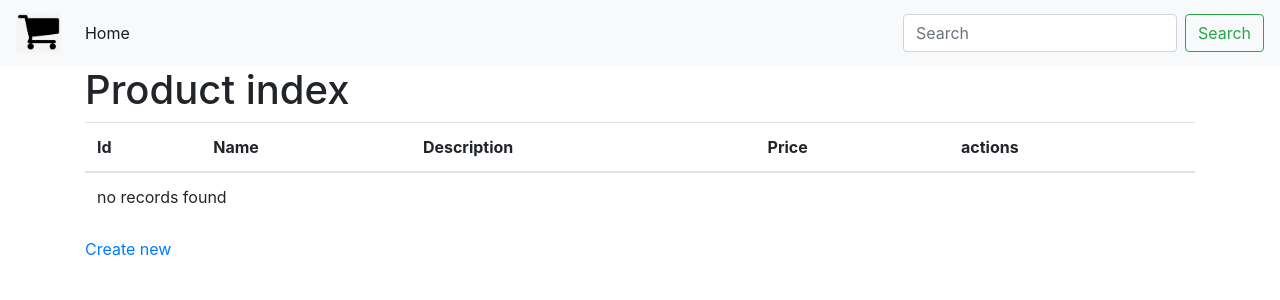
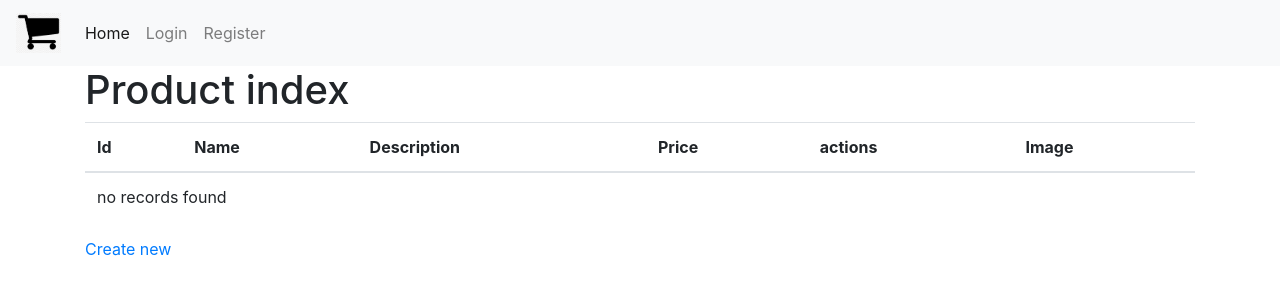
Before and after one commit to juansleonc/catalog, a Symfony app: template templates/product/index.html.twig in a window 1280 px wide. Shown: the top 300 px of the page. Run offline with Twig, Linux system fonts and the light colour scheme; the template is opened without the code that fills it, so the values that code supplies are empty; some libraries are stand-ins or nearby versions.

Commit message:
Add image to product

```diff
--- a/composer.json
+++ b/composer.json
@@ -29,7 +29,8 @@
         "symfony/var-dumper": "4.3.*",
         "symfony/web-link": "4.3.*",
         "symfony/web-server-bundle": "4.3.*",
-        "symfony/yaml": "4.3.*"
+        "symfony/yaml": "4.3.*",
+        "vich/uploader-bundle": "^1.10"
     },
     "require-dev": {
         "symfony/debug-pack": "*",
--- a/config/bundles.php
+++ b/config/bundles.php
@@ -15,4 +15,5 @@ return [
     Symfony\Bundle\MakerBundle\MakerBundle::class => ['dev' => true],
     Symfony\Bundle\WebServerBundle\WebServerBundle::class => ['dev' => true],
     FOS\UserBundle\FOSUserBundle::class => ['all' => true],
+    Vich\UploaderBundle\VichUploaderBundle::class => ['all' => true],
 ];
--- a/src/Controller/CategoryController.php
+++ b/src/Controller/CategoryController.php
@@ -13,7 +13,7 @@ use Sensio\Bundle\FrameworkExtraBundle\Configuration\IsGranted;
 
 /**
  * @Route("/category")
- * @IsGranted("ROLE_ADMIN")
+ * @IsGranted("ROLE_USER")
  */
 class CategoryController extends AbstractController
 {
--- a/src/Form/ProductType.php
+++ b/src/Form/ProductType.php
@@ -8,6 +8,7 @@ use Symfony\Bridge\Doctrine\Form\Type\EntityType;
 use Symfony\Component\Form\AbstractType;
 use Symfony\Component\Form\FormBuilderInterface;
 use Symfony\Component\OptionsResolver\OptionsResolver;
+use Vich\UploaderBundle\Form\Type\VichImageType;
 
 class ProductType extends AbstractType
 {
@@ -21,6 +22,7 @@ class ProductType extends AbstractType
                 'class' => Category::class,
                 'choice_label' => 'name'
             ])
+            ->add('imageFile', VichImageType::class)
         ;
     }
 
--- a/templates/base.html.twig
+++ b/templates/base.html.twig
@@ -20,13 +20,25 @@
                     <li class="nav-item active">
                         <a class="nav-link" href="{{ path('home') }}">Home <span class="sr-only">(current)</span></a>
                     </li>
-                    {% if is_granted("ROLE_ADMIN") %}
+                    {% if is_granted("ROLE_USER") %}
                     <li class="nav-item">
-                        <a class="nav-link" href="{{ path('product_index') }}">Productos</a>
+                        <a class="nav-link" href="{{ path('product_index') }}">Products</a>
                     </li>
                     <li class="nav-item">
-                        <a class="nav-link" href="{{ path('category_index') }}">Categorias</a>
+                        <a class="nav-link" href="{{ path('category_index') }}">Categoris</a>
                     </li>
+                    {% endif %}
+                    {% if not is_granted("IS_AUTHENTICATED_FULLY") %}
+                        <li class="nav-item">
+                            <a class="nav-link" href="{{ path('fos_user_security_login') }}">Login</a>
+                        </li>
+                        <li class="nav-item">
+                            <a class="nav-link" href="{{ path('fos_user_registration_register') }}">Register</a>
+                        </li>
+                    {% else %}
+                        <li class="nav-item">
+                            <a class="nav-link" href="{{ path('fos_user_security_logout') }}">Logout</a>
+                        </li>
                     {% endif %}
                     <!--<li class="nav-item dropdown">
                         <a class="nav-link dropdown-toggle" href="#" id="navbarDropdown" role="button" data-toggle="dropdown" aria-haspopup="true" aria-expanded="false">
@@ -43,10 +55,9 @@
                         <a class="nav-link disabled" href="#" tabindex="-1" aria-disabled="true">Disabled</a>
                     </li>-->
                 </ul>
-                <form class="form-inline my-2 my-lg-0">
-                    <input class="form-control mr-sm-2" type="search" placeholder="Search" aria-label="Search">
-                    <button class="btn btn-outline-success my-2 my-sm-0" type="submit">Search</button>
-                </form>
+                {% if is_granted("IS_AUTHENTICATED_FULLY") %}
+                    <span class="mr-sm-2">Welcome {{ app.user.username }}</span>
+                {% endif %}
             </div>
         </nav>
         <div class="container">
--- a/templates/product/index.html.twig
+++ b/templates/product/index.html.twig
@@ -13,6 +13,7 @@
                 <th>Description</th>
                 <th>Price</th>
                 <th>actions</th>
+                <th>Image</th>
             </tr>
         </thead>
         <tbody>
@@ -22,6 +23,7 @@
                 <td>{{ product.name }}</td>
                 <td>{{ product.description }}</td>
                 <td>{{ product.price }}</td>
+                <td><img src="{{ vich_uploader_asset(product, 'imageFile') }}"  height="30" /></td>
                 <td>
                     <a href="{{ path('product_show', {'id': product.id}) }}">show</a>
                     <a href="{{ path('product_edit', {'id': product.id}) }}">edit</a>
```
Also changed, not shown: src/Controller/ProductController.php (+5 -5 lines), src/Entity/Product.php (+50 -0 lines), src/Migrations/Version20191020053734.php (added, +37 -0 lines), src/Migrations/Version20191020053802.php (added, +37 -0 lines), public/images/products/46850097_340457026502306_4260528985500286976_n.jpg (added), 4 other files.
